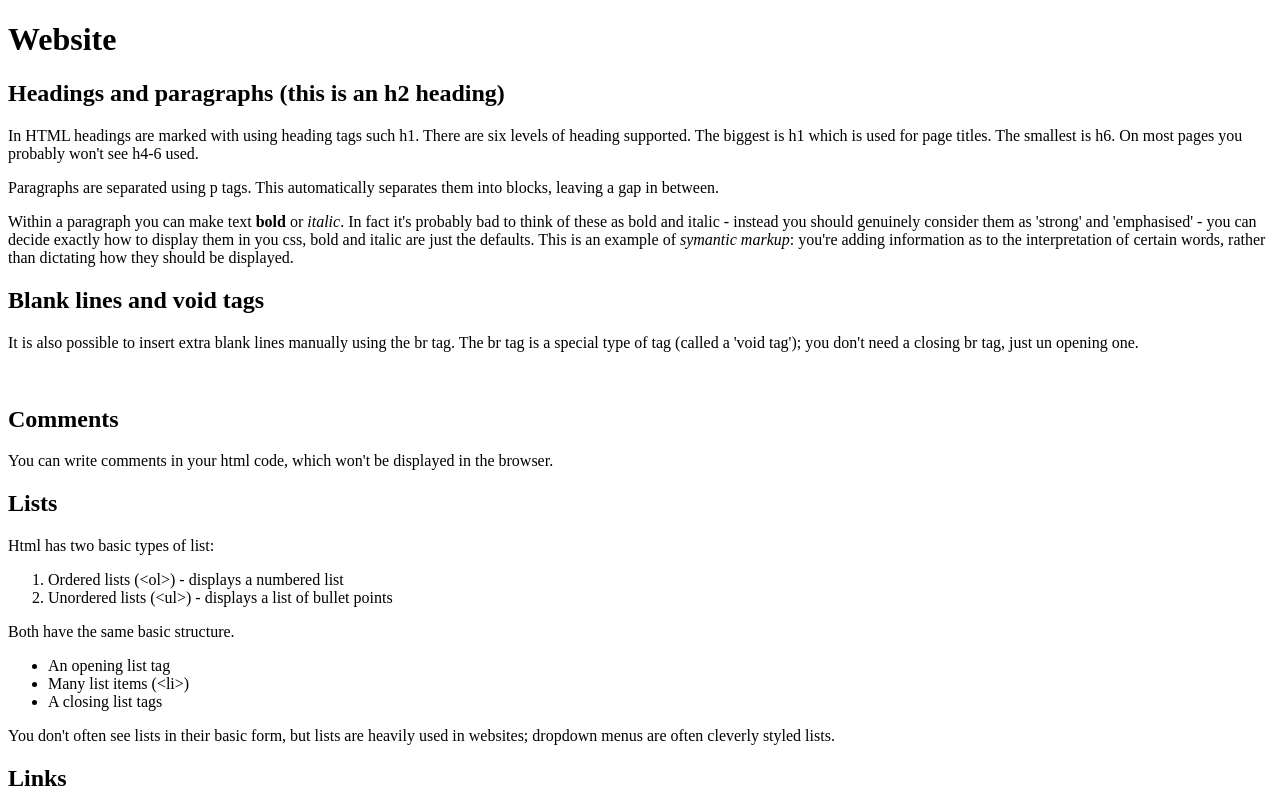
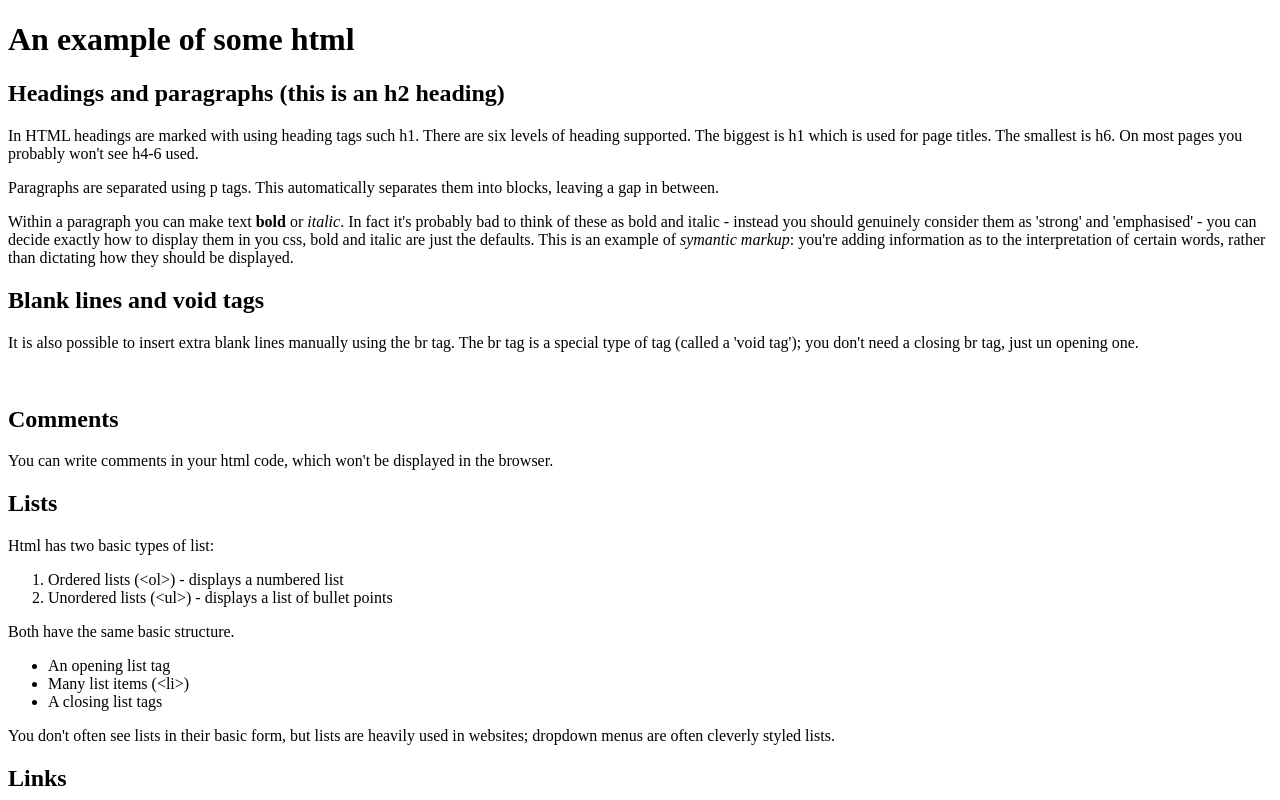
Before and after one commit to CiaraNicShearraigh/Website, a plain HTML site: page Index.html in a window 1280 px wide. Shown: the top 800 px of the page. Drawn offline with Linux system fonts and the light colour scheme.

Commit message:
Revert "Updated"
This reverts commit 74b6e23cd696c253584c9c9dc9f8f5abdeb1769d.

```diff
--- a/Index.html
+++ b/Index.html
@@ -6,7 +6,7 @@
 
 <body>
 
-  <h1>Website</h1>
+  <h1>An example of some html</h1>
 
   <h2>Headings and paragraphs (this is an h2 heading)</h2>
 
```
